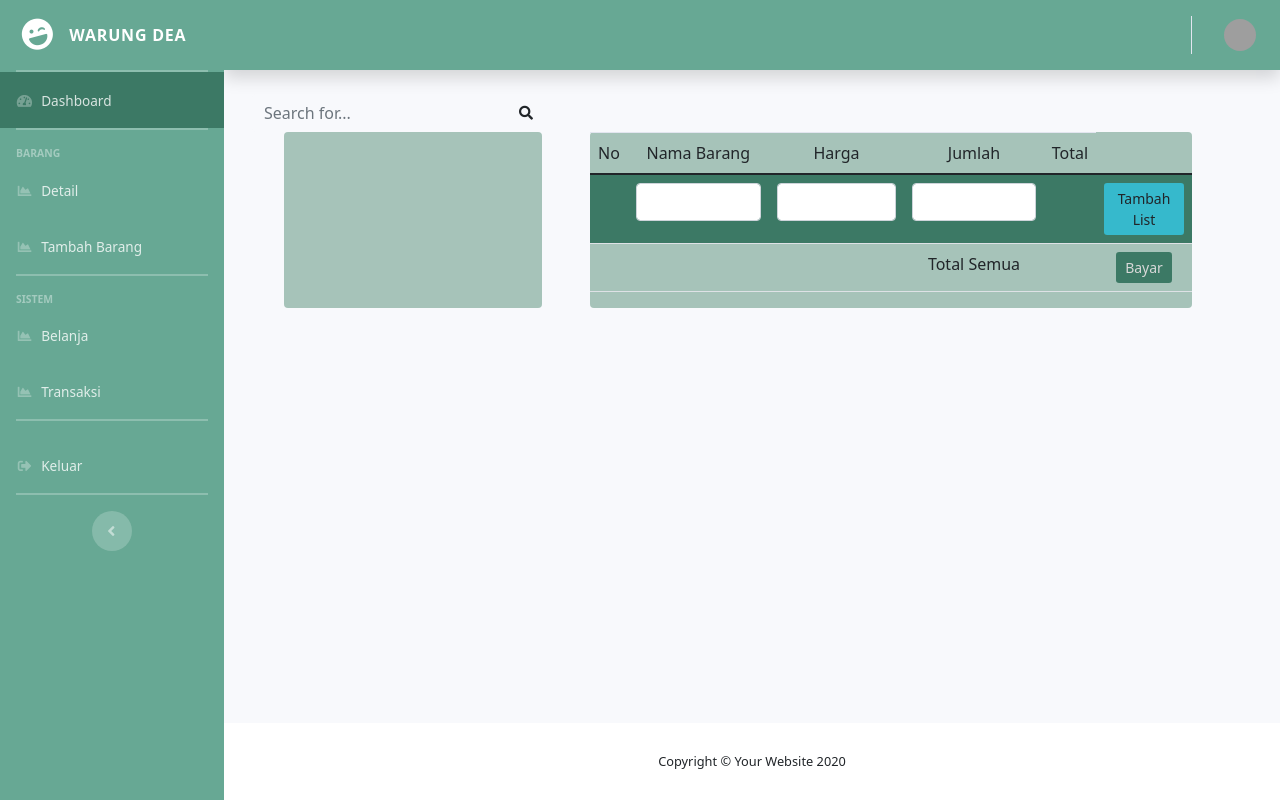
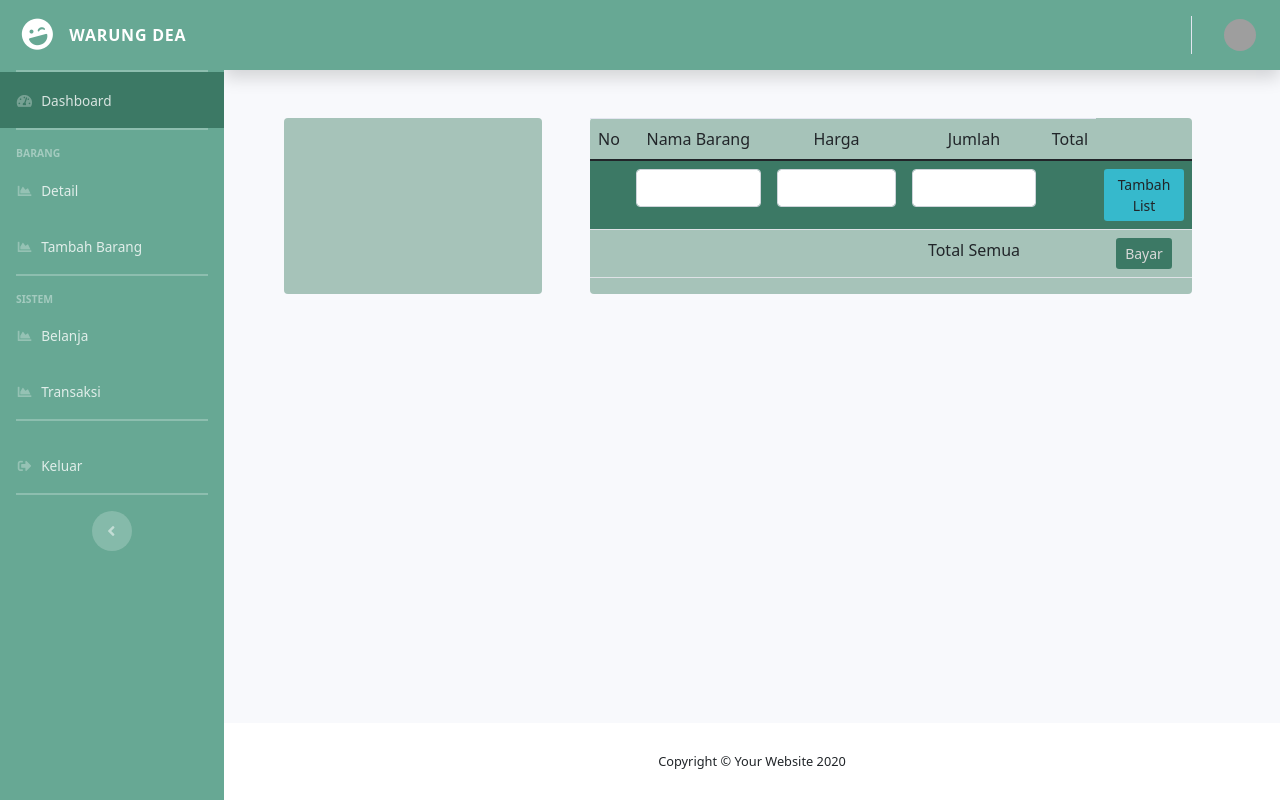
Before and after one commit to aurorazhy/tugaspwl, a CodeIgniter app: page /Github/user/belanja in a window 1280 px wide. Run offline with CodeIgniter, Linux system fonts and the light colour scheme; data that the repository does not hold is empty; some libraries are stand-ins or nearby versions; grey boxes are pictures that could not be loaded.

Commit message:
remove yang kurang jelas

```diff
--- a/app/application/views/dashboard/sub_belanja/kategori.php
+++ b/app/application/views/dashboard/sub_belanja/kategori.php
@@ -1,30 +1,13 @@
             <!-- Begin Page Content -->
-            <div class="container-fluid">
-
-               <!-- Topbar Search -->
-               <form class="d-none d-sm-inline-block form-inline mr-auto ml-md-3 my-2 my-md-0 mw-100 navbar-search">
-                  <div class="input-group">
-                     <input type="text" class="form-control bg-light border-0 small" placeholder="Search for..." aria-label="Search" aria-describedby="basic-addon2">
-                     <div class="input-group-append">
-                        <button class="btn btn-primary" type="button">
-                           <i class="fas fa-search fa-sm"></i>
-                        </button>
-                     </div>
-                  </div>
-               </form>
-
-               <!-- Page Heading
-               <h1 class="h3 mb-4 text-gray-800"> Blank Page </h1>-->
-
-
-            </div>
             <!-- /.container-fluid -->
-            <div class="container-fluid">
+            <div class="container-fluid mt-5">
                <div class="container">
                   <div class="row">
                      <div class="col-3 ml-5 bg-appcard rounded">
-                        <?php foreach ($kategori as $k) { ?>
-                           <a class="btn bg-info btn-lg m-1" href="<?= base_url() . 'user/kategorilist/' . $k->id_kategorii ?>"><input type="hidden" name="id" value="<?= $k->id_kategorii ?>"><?= $k->nama_kategori ?></a>
-                        <?php } ?>
+                        <div class="p-2 my-2">
+                           <?php foreach ($kategori as $k) { ?>
+                              <a class="btn bg-appside btn-lg m-1" href="<?= base_url() . 'user/kategorilist/' . $k->id_kategorii ?>"><input type="hidden" name="id" value="<?= $k->id_kategorii ?>"><?= $k->nama_kategori ?></a>
+                           <?php } ?>
+                        </div>
                         <!--akhir container-->
                      </div>
```
Also changed, not shown: app/application/views/dashboard/index.php (+1 -20 lines), app/application/views/dashboard/sub_barang/form_add.php (+1 -16 lines), app/application/views/dashboard/sub_kategori/form_add.php (+1 -16 lines), app/application/views/dashboard/sub_kategori/form_edit.php (+2 -17 lines).
